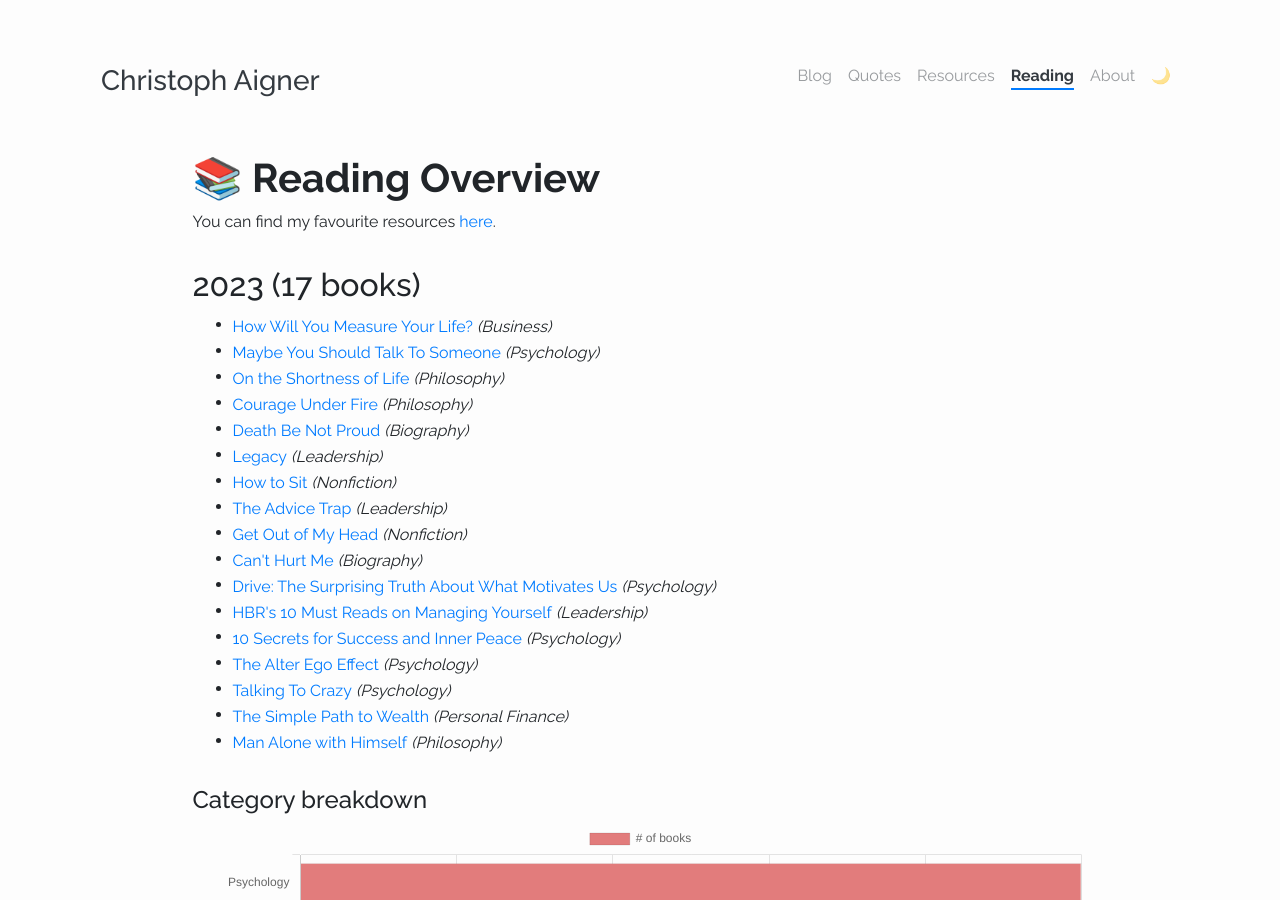
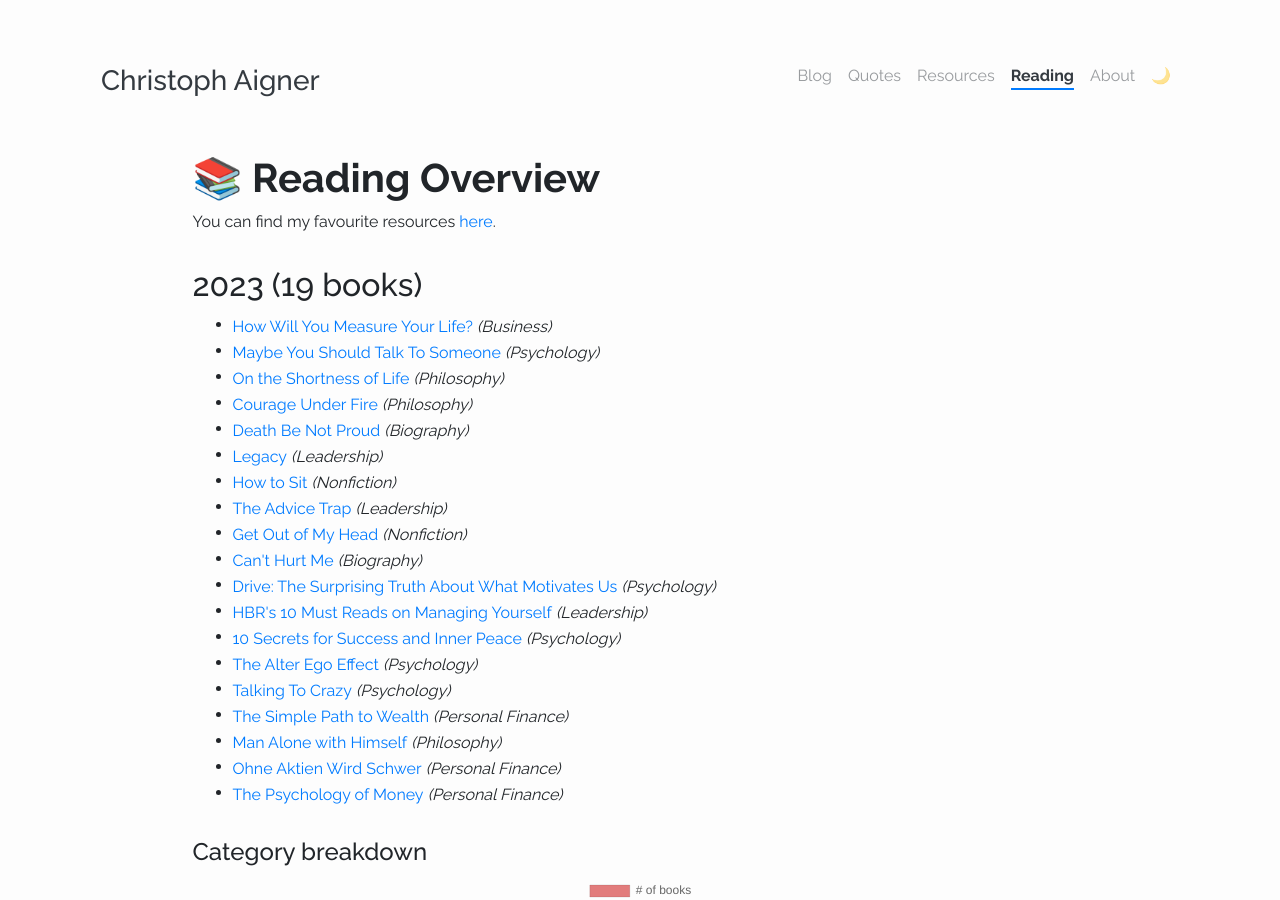
Before and after one commit to christophaigner/christophaigner.github.io, a Jekyll site: the page built from pages/reading.html, in a window 1280 px wide and 900 px high. Built offline with Jekyll 4.4.1, drawn with Linux system fonts in a browser that asks for light colours; nearby versions of some CDN libraries.

Commit message:
Add finished books

```diff
--- a/_data/reading/current.yml
+++ b/_data/reading/current.yml
@@ -66,3 +66,11 @@
   url: "https://www.goodreads.com/book/show/5956506-man-alone-with-himself"
   category: Philosophy
   finished: true
+- name: "Ohne Aktien Wird Schwer"
+  url: "https://www.goodreads.com/book/show/125083263-ohne-aktien-wird-schwer"
+  category: Personal Finance
+  finished: true
+- name: "The Psychology of Money"
+  url: "https://www.goodreads.com/book/show/41881472-the-psychology-of-money"
+  category: Personal Finance
+  finished: true
```
